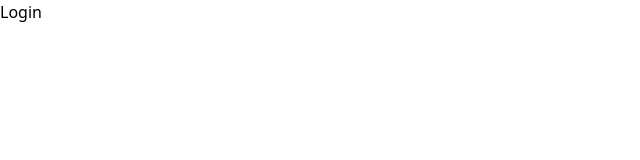
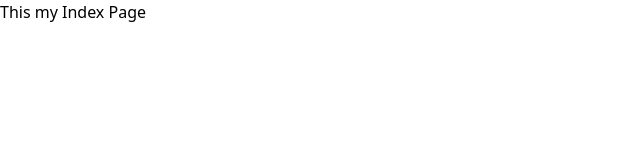
Before and after one commit to psm11112/cityGroupNuxt, a Nuxt app: page / in a window 1280 px wide. Shown: the top 160 px of the page, without its empty margins (0-640 px from the left). Built offline with nearby package versions, Linux system fonts and the light colour scheme.

Commit message:
-git init

```diff
--- a/pages/index.vue
+++ b/pages/index.vue
@@ -1,3 +1,3 @@
 <template>
-  <h1><a href="https://nearmeglocal.com/backend/login">Login</a></h1>
+  This my Index Page
 </template>
```
